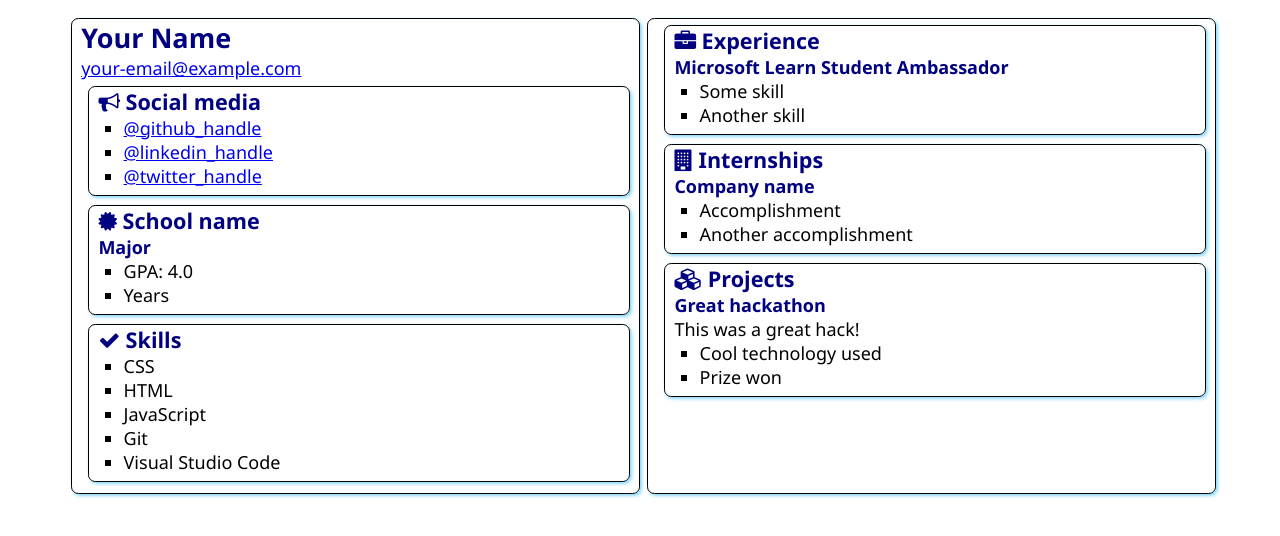
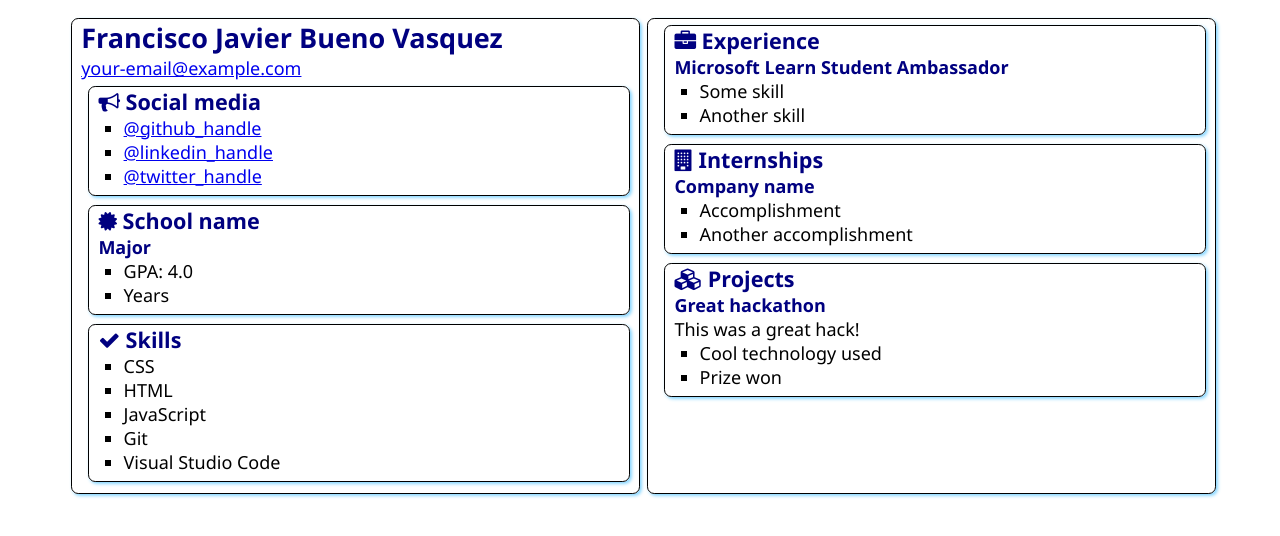
Before and after one commit to fjbueno/SATechnicalOnboarding, a plain HTML site: page src/index.html in a window 1280 px wide. Drawn offline with Linux system fonts and the light colour scheme.

Commit message:
Added My Name
Added My Name

```diff
--- a/src/index.html
+++ b/src/index.html
@@ -12,7 +12,7 @@
 <body>
     <main>
         <article class="box">
-            <h1>Your Name</h1>
+            <h1>Francisco Javier Bueno Vasquez</h1>
             <div><a href="mailto:your.email@example.com">your-email@example.com</a></div>
 
             <section class="box">
```
